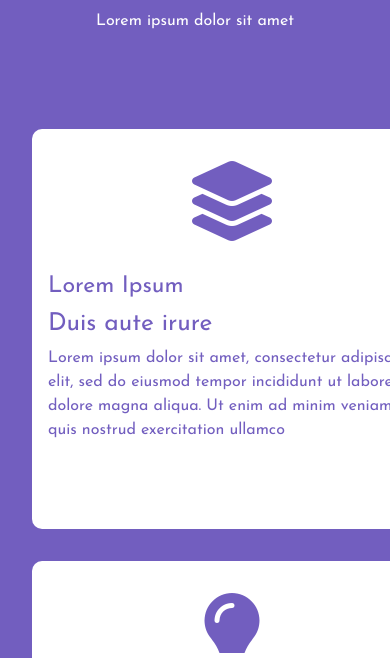
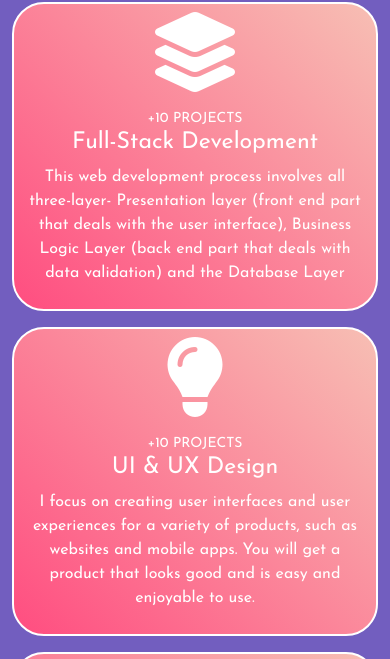
Before and after one commit to alebarrios/coder-desarrollo-web, a website built with Parcel: page src/pages/services.html in a window 390 px wide. Shown: the part 144-803 px from the top of the page. Built offline with nearby package versions, Linux system fonts and the light colour scheme.

Commit message:
subo diseño del Services Responsive

```diff
--- a/src/pages/services.html
+++ b/src/pages/services.html
@@ -35,38 +35,38 @@
           </nav>
     </header>
     <main class="services">
-        <section id="services">
-            <h1 class="text-center">Services</h1>
-            <p class="text-center">Lorem ipsum dolor sit amet</p>
-            <div id="services-container">
-                <article>
-                    <div>
+        <section class="services__section container">
+            <div class="row">
+                <h1>Services</h1>
+                <p>What I will do for you</p>
+            </div>
+            <div class="services__container">
+                <article class="services__card">
+                    <div class="services__icon">
                         <i class="fa-solid fa-layer-group fa-5x"></i>
                     </div>
-                    <h3>Lorem Ipsum</h3>
-                    <h2>Duis aute irure</h2>
-                    <p>Lorem ipsum dolor sit amet, consectetur adipiscing elit, sed do eiusmod tempor incididunt ut labore et dolore magna aliqua.
-                        Ut enim ad minim veniam, quis nostrud exercitation ullamco
+                    <small>+10 PROJECTS</small>
+                    <h3>Full-Stack Development</h3>
+                    <p> This web development process involves all three-layer- Presentation layer (front end part that deals with the user interface), Business Logic Layer (back end part that deals with data validation) and the Database Layer
                     </p>
                 </article>
-                <article>
-                    <div>
+                <article class="services__card">
+                    <div class="services__icon">
                         <i class="fa-solid fa-lightbulb fa-5x"></i>
                     </div>
-                    <h3>Lorem Ipsum</h3>
-                    <h2>Duis aute irure</h2>
-                    <p>Lorem ipsum dolor sit amet, consectetur adipiscing elit, sed do eiusmod tempor incididunt ut labore et dolore magna aliqua.
-                        Ut enim ad minim veniam, quis nostrud exercitation ullamco
+                    <small>+10 PROJECTS</small>
+                    <h3>UI & UX Design</h3>
+                    <p>I focus on creating user interfaces and user experiences for a variety
+                         of products, such as websites and mobile apps. You will get a product that looks good and is easy and enjoyable to use.
                     </p>
                 </article>
-                <article>
-                    <div>
+                <article class="services__card">
+                    <div class="services__icon">
                         <i class="fa-solid fa-desktop fa-5x"></i>
                     </div>
-                    <h3>Lorem Ipsum</h3>
-                    <h2>Duis aute irure</h2>
-                    <p>Lorem ipsum dolor sit amet, consectetur adipiscing elit, sed do eiusmod tempor incididunt ut labore et dolore magna aliqua.
-                        Ut enim ad minim veniam, quis nostrud exercitation ullamco
+                    <small>+10 PROJECTS</small>
+                    <h3>Web Design</h3>
+                    <p>I understand both the visual, experimental and functional aspects of creating for the web. My mission is to bring more beauty, creativity, and good ideas to your project.
                     </p>
                 </article>
             </div>
--- a/src/scss/pages/_services.scss
+++ b/src/scss/pages/_services.scss
@@ -1,48 +1,35 @@
 @use '../abstracts' as *;
 
 .services {
-    overflow: scroll;
+
+    @include d-flex(center,center);
+    text-align: center;
+
+    &__container {
+        display: flex;
+        justify-content: center;
+        gap: 1rem;
+        flex-wrap: wrap;
+        padding-bottom: 1rem;
     }
 
-#services {
-    width: 100%;
-    height: 970px;
+    &__card {
+
+        max-height: 500px;
+        background: linear-gradient(45deg,#FF4D80, #f7bfb4);
+        padding: .5rem;
+        border-radius: 2rem;
+        border: 2px solid white;
     }
 
-#services div {
-    text-align: center;
+    &__icon {
+        padding-bottom: 1rem;
     }
 
-#services article {
-    display: inline-block;
-    width: 400px;
-    height: 400px;
-    margin-inline: 1rem;
-    margin-block: 1rem;
-    padding-inline: 1rem;
-    background-color: white;
-    color: $color-primary;
-    border-radius: 10px;
-    text-align: left;
+    @media (min-width : $breakpoint-small) {
+
+        &__card {
+            max-width: 400px;
         }
-
-h1 {
-    font-size: 60px;
-    margin-bottom: 1rem;
     }
-
-#services-container {
-    margin-block: 5rem;
-    margin-inline: 1rem;
 }
-
-#services-container div {
-    margin-block: 2rem;
-}
-
-
-#img-container img{
-    height: 600px;
-    width: 400px;
-    border-radius: 1rem;
-}
```
Also changed, not shown: src/pages/about.html (+1 -3 lines). Lines whose indentation alone changed are shown as unchanged.
